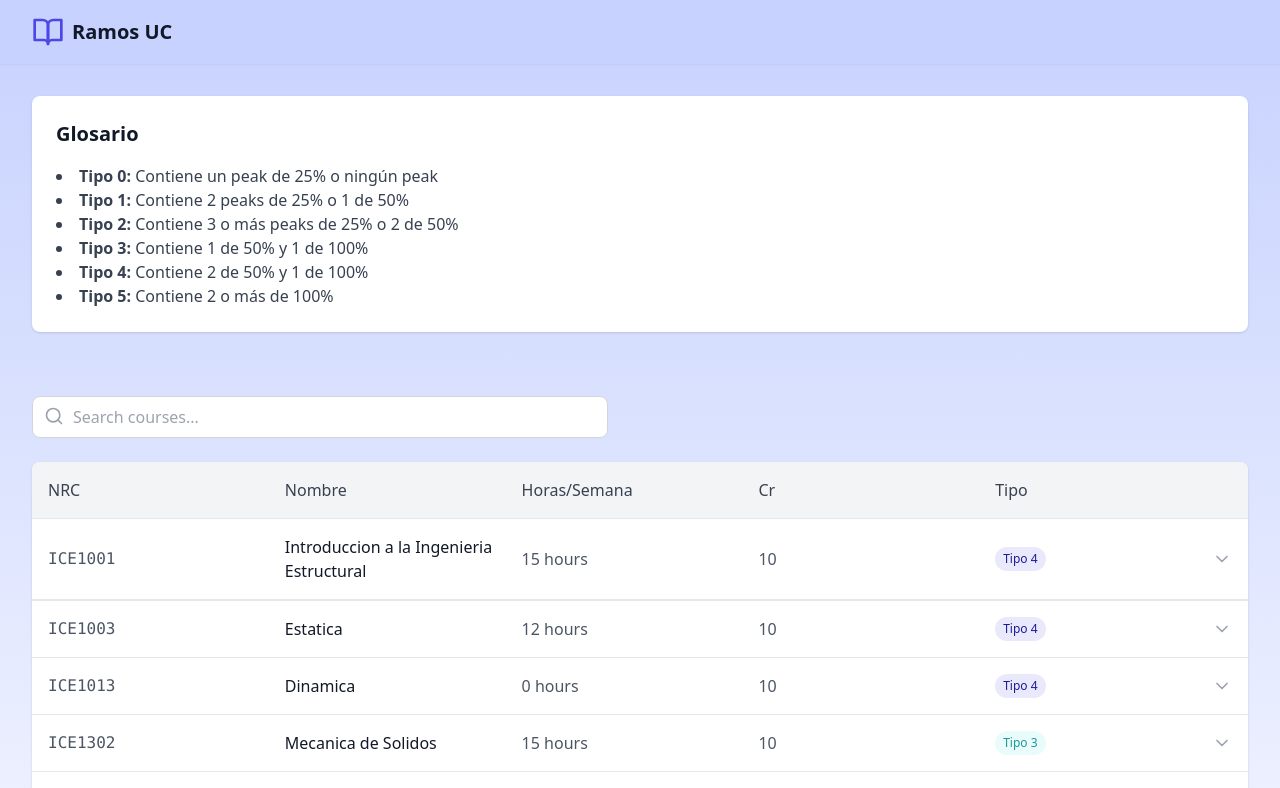
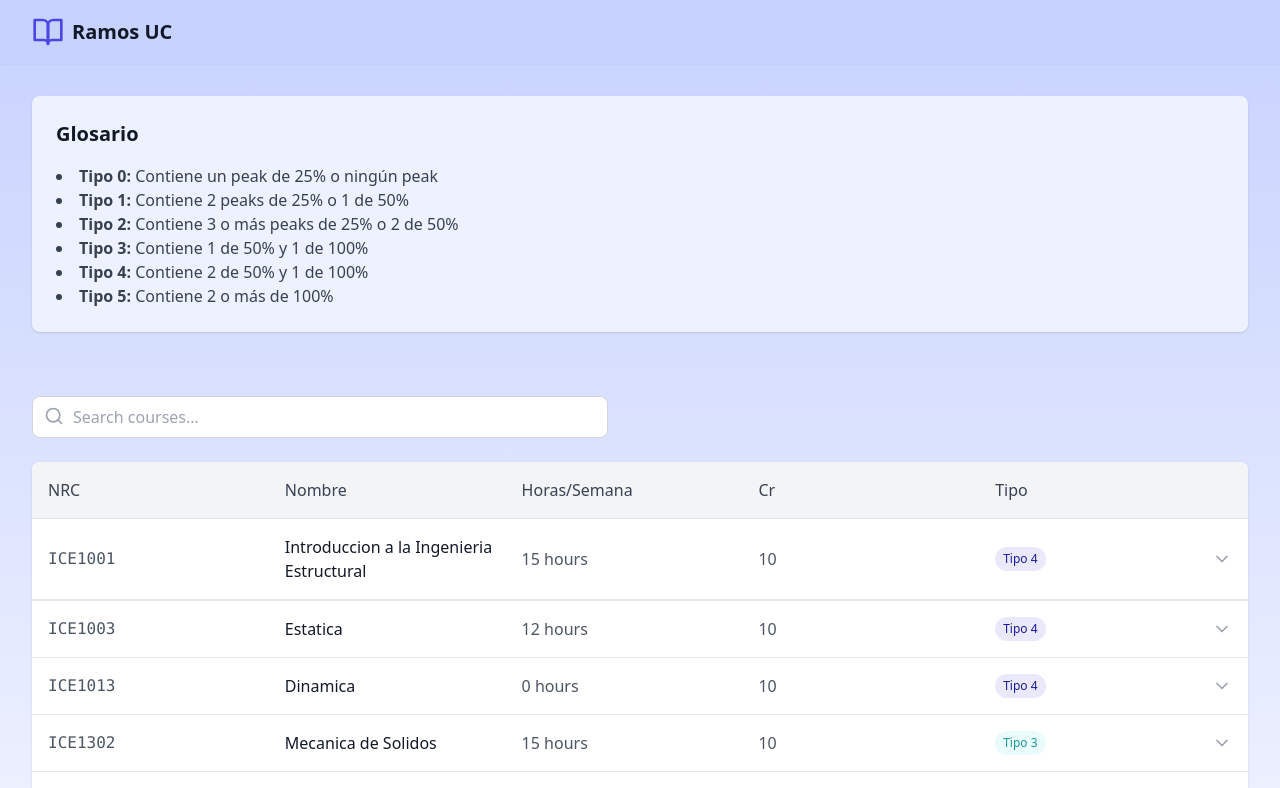
Before and after one commit to canija2000/mockup2.0, a React (Vite) app: page / in a window 1280 px wide. Shown: the top 788 px of the page. Built offline with nearby package versions, Linux system fonts and the light colour scheme.

Commit message:
fglosario

```diff
--- a/src/App.tsx
+++ b/src/App.tsx
@@ -46,7 +46,7 @@ function App() {
 
       <section className="max-w-7xl mx-auto px-4 sm:px-6 lg:px-8 py-8">
 
-        <div className="bg-white rounded-lg shadow p-6">
+        <div className="bg-indigo-50 rounded-lg shadow p-6">
           <h2 className="text-xl font-bold text-gray-900 mb-4">Glosario</h2>
           <ul className="list-disc list-inside text-gray-700">
         <li><strong>Tipo 0:</strong> Contiene un peak de 25% o ningún peak</li>
```
